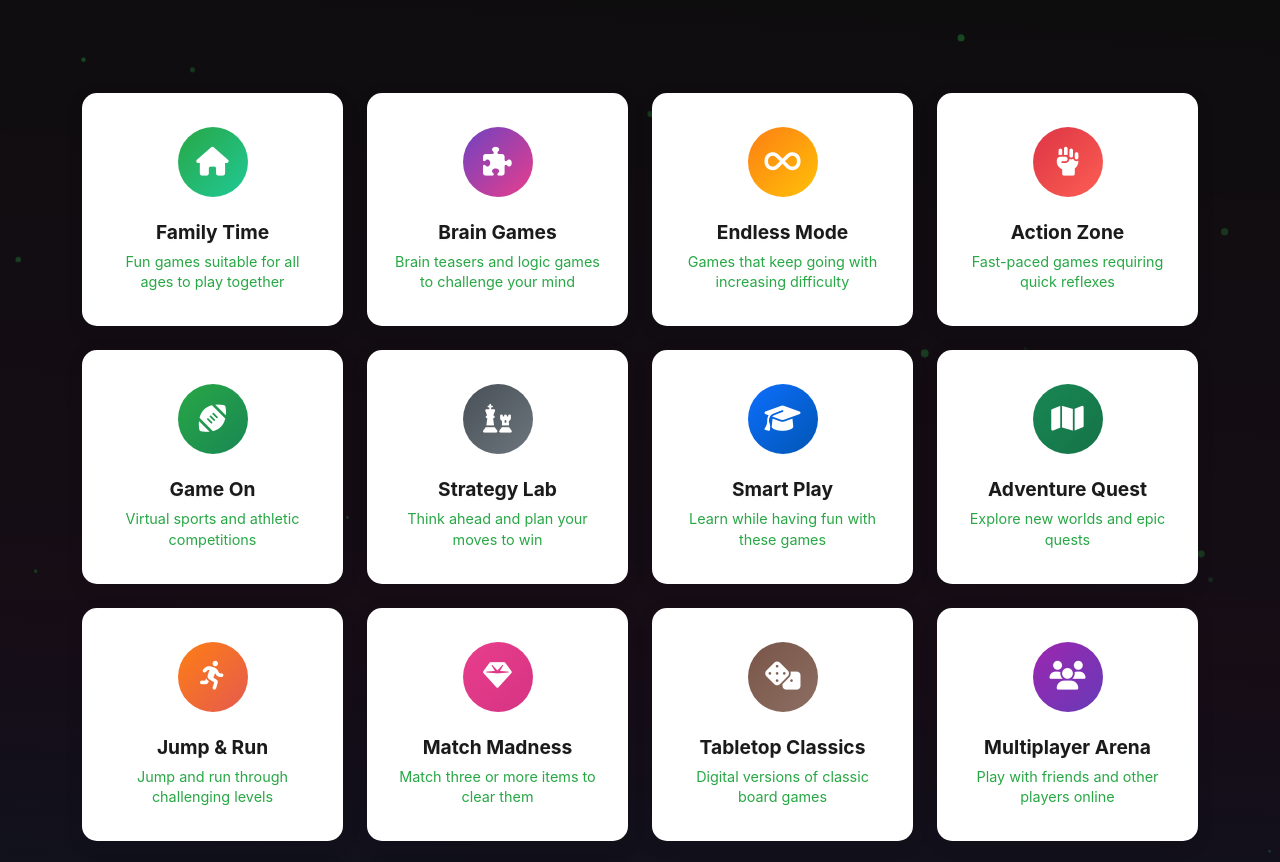
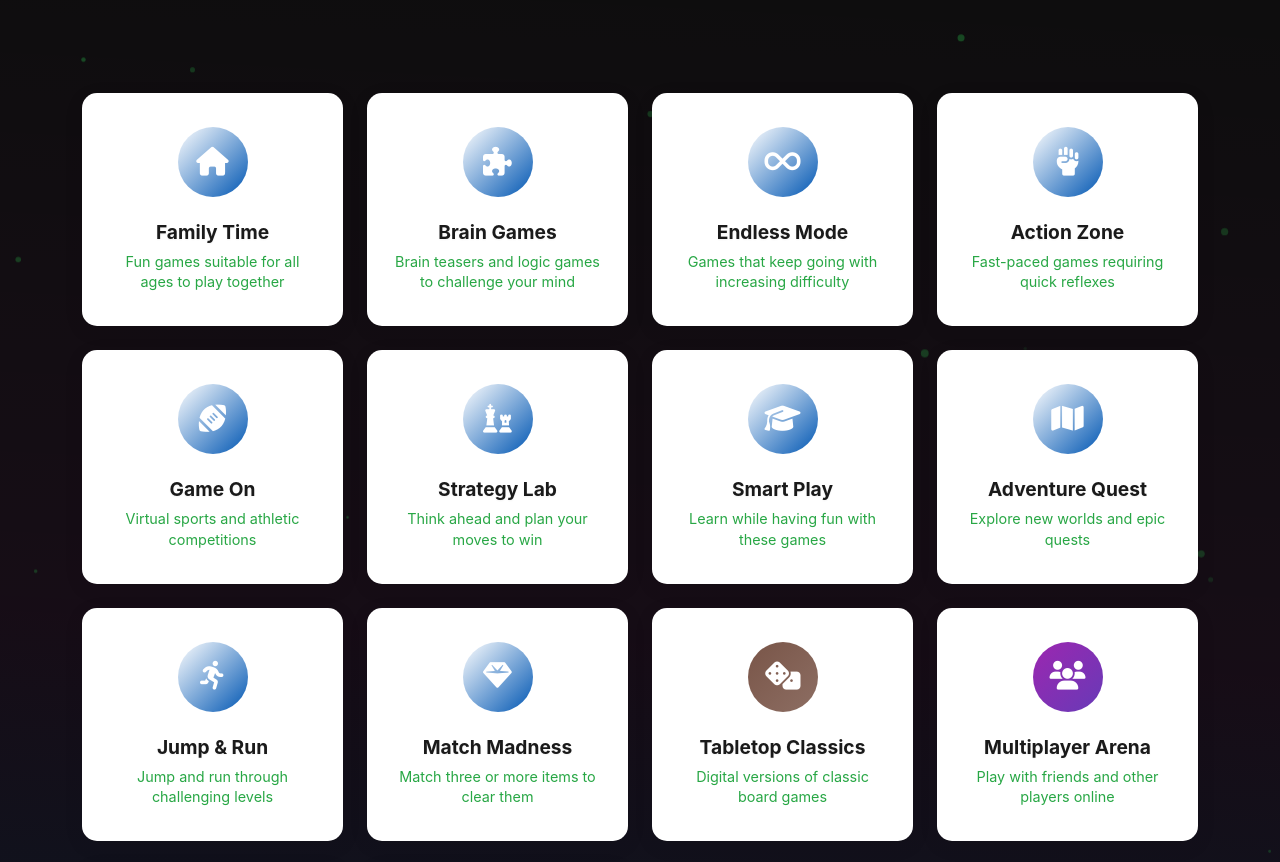
Before and after one commit to adavice/playfrenzee, a website: page index.html in a window 1280 px wide. Shown: the part 1740-2602 px from the top of the page. Drawn offline with Linux system fonts and the light colour scheme.

Commit message:
Update style.css

```diff
--- a/assets/css/style.css
+++ b/assets/css/style.css
@@ -1426,55 +1426,55 @@ html {
 
 /* Genre-specific icon backgrounds using href attributes */
 a[href*="cat=Family"] .genre-icon {
-  background: linear-gradient(135deg, #28a745, #20c997);
+  background: linear-gradient(135deg, #28a745);
 }
 
 a[href*="cat=Puzzle"] .genre-icon {
-  background: linear-gradient(135deg, #6f42c1, #e83e8c);
+  background: linear-gradient(135deg, #6f42c1);
 }
 
 a[href*="cat=Endless"] .genre-icon {
-  background: linear-gradient(135deg, #fd7e14, #ffc107);
+  background: linear-gradient(135deg, #fd7e14);
 }
 
 a[href*="cat=Action"] .genre-icon {
-  background: linear-gradient(135deg, #dc3545, #fd5e53);
+  background: linear-gradient(135deg, #dc3545);
 }
 
 a[href*="cat=Kids"] .genre-icon {
-  background: linear-gradient(135deg, #17a2b8, #20c997);
+  background: linear-gradient(135deg, #17a2b8);
 }
 
 a[href*="cat=Sports"] .genre-icon {
-  background: linear-gradient(135deg, #28a745, #198754);
+  background: linear-gradient(135deg, #28a745);
 }
 
 a[href*="cat=Big%20kids"] .genre-icon {
-  background: linear-gradient(135deg, #6610f2, #6f42c1);
+  background: linear-gradient(135deg, #6610f2);
 }
 
 a[href*="cat=Strategy"] .genre-icon {
-  background: linear-gradient(135deg, #495057, #6c757d);
+  background: linear-gradient(135deg, #495057);
 }
 
 a[href*="cat=Educational"] .genre-icon {
-  background: linear-gradient(135deg, #0d6efd, #0056b3);
+  background: linear-gradient(135deg, #0d6efd);
 }
 
 a[href*="cat=Adventure"] .genre-icon {
-  background: linear-gradient(135deg, #198754, #157347);
+  background: linear-gradient(135deg, #198754);
 }
 
 a[href*="cat=Young%20Kids"] .genre-icon {
-  background: linear-gradient(135deg, #ff9800, #f57c00);
+  background: linear-gradient(135deg, #ff9800);
 }
 
 a[href*="cat=Platformer"] .genre-icon {
-  background: linear-gradient(135deg, #fd7e14, #e55a4f);
+  background: linear-gradient(135deg, #fd7e14);
 }
 
 a[href*="cat=Match%203"] .genre-icon {
-  background: linear-gradient(135deg, #e83e8c, #d63384);
+  background: linear-gradient(135deg, #e83e8c);
 }
 
 a[href*="cat=Board"] .genre-icon {
```
